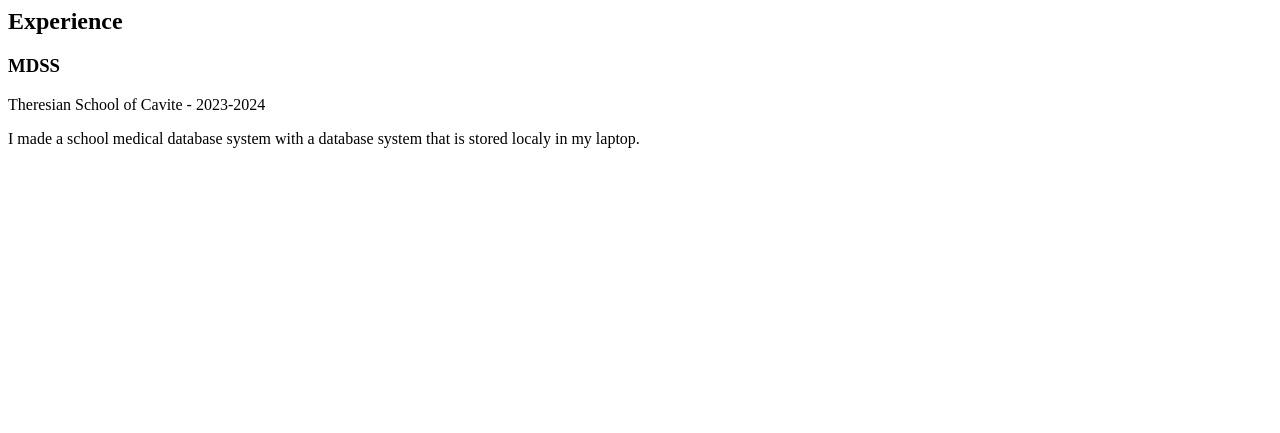
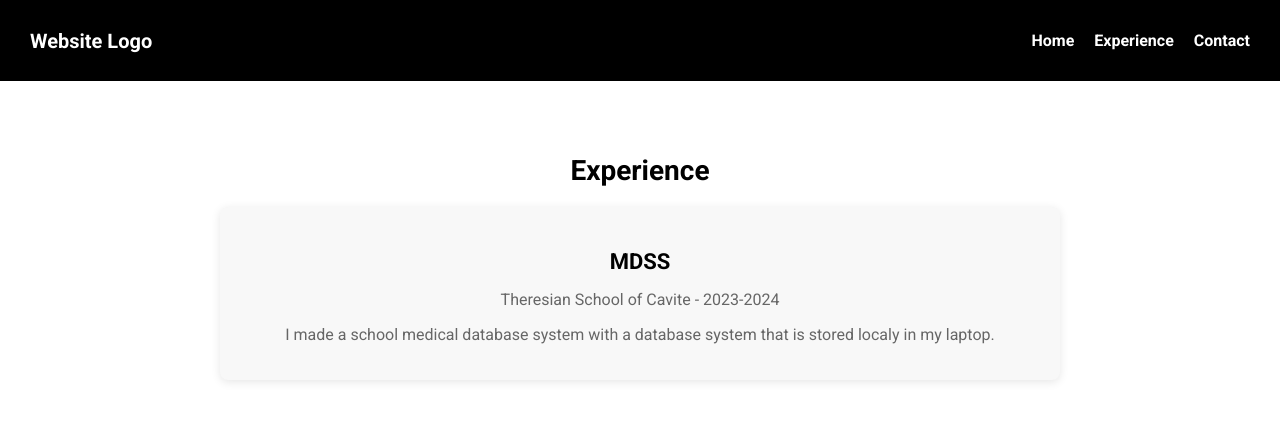
Before and after one commit to KenJB225/portfolio, a plain HTML site: page experience.html in a window 1280 px wide. Drawn offline with Linux system fonts and the light colour scheme.

Commit message:
experience with css and contents

```diff
--- a/experience.html
+++ b/experience.html
@@ -1,3 +1,24 @@
+<!DOCTYPE html>
+<html lang="en">
+<head>
+    <meta charset="UTF-8">
+    <meta name="viewport" content="width=device-width, initial-scale=1.0">
+    <title>Experience</title>
+    <link rel="stylesheet" href="style.css">
+    <link href="https://fonts.googleapis.com/css2?family=Roboto:wght@300;400;700&display=swap" rel="stylesheet">
+</head>
+<body>
+
+    <nav class="navbar">
+        <div class="logo">Website Logo</div>
+        <ul class="nav-links">
+            <li><a href="portfolio.html">Home</a></li>
+            <li><a href="experience.html">Experience</a></li>
+            <li><a href="#contact">Contact</a></li>
+        </ul>
+    </nav>
+
+
     <section class="experience">
         <h2>Experience</h2>
         <div class="experience-container">
@@ -9,3 +30,5 @@
 
         </div>
     </section>
+</body>
+</html>
```
Also changed, not shown: portfolio.html (+1 -1 lines). Lines whose indentation alone changed are shown as unchanged.
